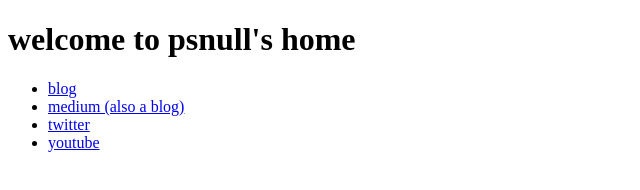
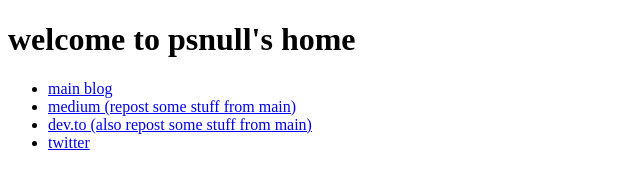
Before and after one commit to psnull/psnull.github.io, a plain HTML site: page index.html in a window 1280 px wide. Shown: the whole page, without its empty margins (0-640 px from the left). Drawn offline with Linux system fonts and the light colour scheme.

Commit message:
Updated links

```diff
--- a/index.html
+++ b/index.html
@@ -3,10 +3,10 @@
 <body>
 <h1>welcome to psnull's home </h1>
 <ul>
-    <li><a href="https://blog.psnull.cl">blog</a></li>
-    <li><a href="https://medium.com/@psnull">medium (also a blog)</a></li>
+    <li><a href="https://blog.psnull.cl">main blog</a></li>
+    <li><a href="https://medium.com/@psnull">medium (repost some stuff from main)</a></li>
+    <li><a href="https://dev.to/psnull">dev.to (also repost some stuff from main)</a></li>
     <li><a href="https://twitter.com/psnull_">twitter</a></li>
-    <li><a href="https://www.youtube.com/channel/UClAtptOgP-8tjh0j8cvRVlw">youtube</a></li>
 </ul>
 </body>
 <p hidden>Sorry, I don't care that much about CSS</p>
```
